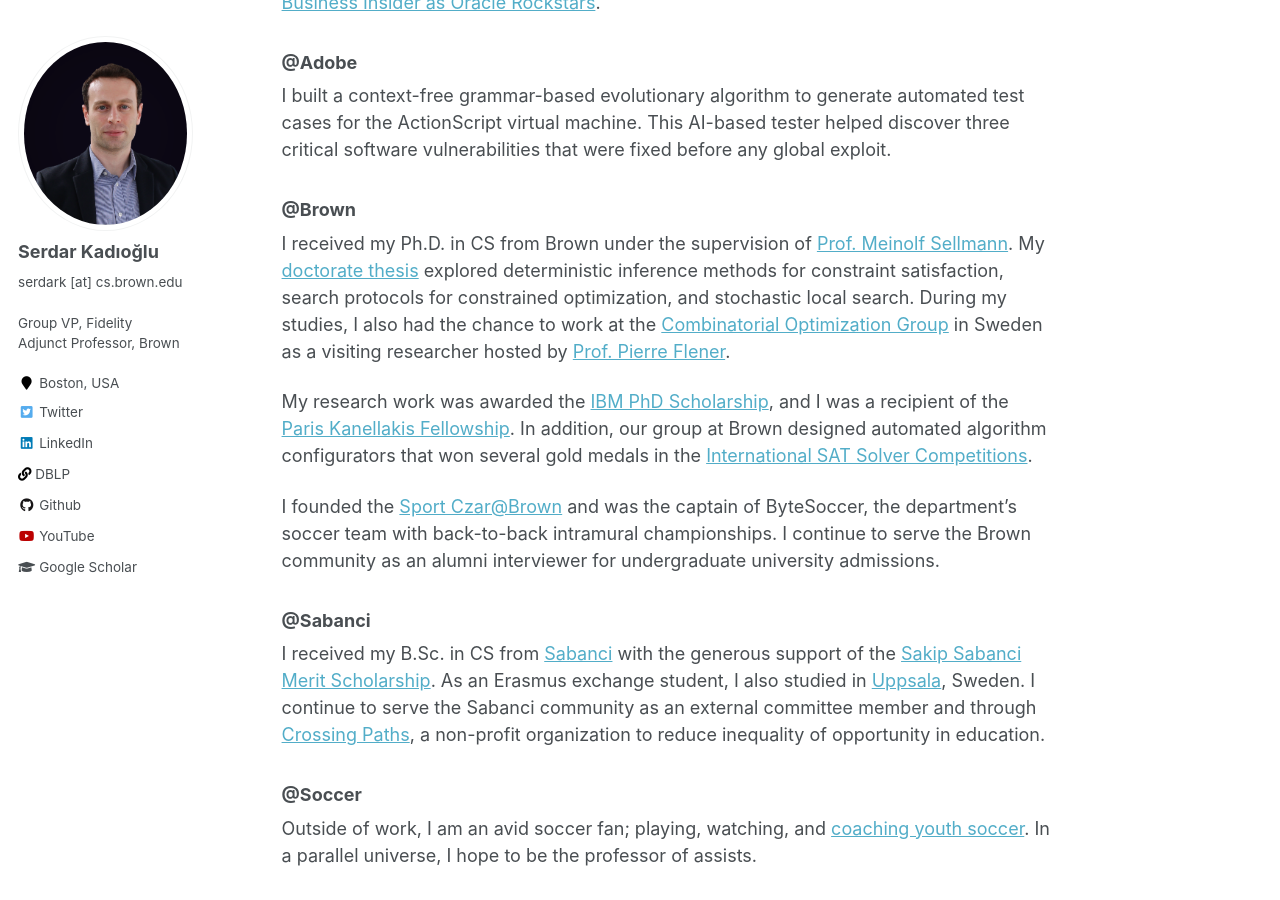
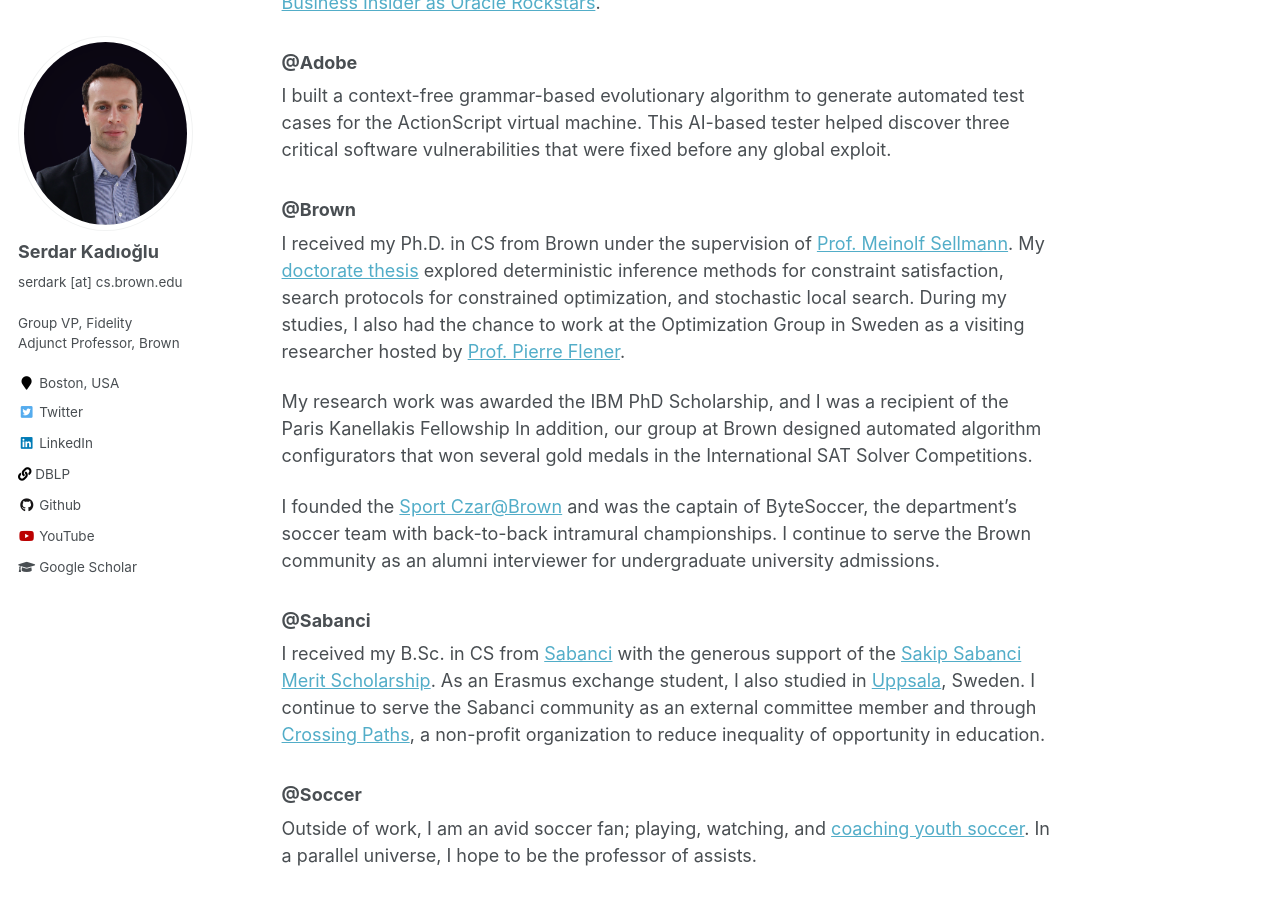
Before and after one commit to skadio/skadio.github.io, a Jekyll site: the page built from _pages/about.md, in a window 1280 px wide and 900 px high, scrolled down 1289 px. Built offline with Jekyll 4.4.1, drawn with Linux system fonts in a browser that asks for light colours; some of the changed text lies outside the part shown.

Commit message:
Update about.md

```diff
--- a/_pages/about.md
+++ b/_pages/about.md
@@ -55,9 +59,16 @@ I built a context-free grammar-based evolutionary algorithm to generate automate
 
 ### @Brown
 
-I received my Ph.D. in CS from Brown under the supervision of [Prof. Meinolf Sellmann](https://en.wikipedia.org/wiki/Meinolf_Sellmann). My [doctorate thesis](http://cs.brown.edu/research/pubs/theses/phd/2012/kadioglu.pdf) explored deterministic inference methods for constraint satisfaction, search protocols for constrained optimization, and stochastic local search. During my studies, I also had the chance to work at the [Combinatorial Optimization Group](http://www.it.uu.se/research/group/astra) in Sweden as a visiting researcher hosted by [Prof. Pierre Flener](http://user.it.uu.se/~pierref/).
+<!--
+http://www.it.uu.se/research/group/astra
+http://www.research.ibm.com/university/awards/phdfellowship.shtml
+https://en.wikipedia.org/wiki/Paris_Kanellakis
+http://www.satcompetition.org
+-->
 
-My research work was awarded the [IBM PhD Scholarship](http://www.research.ibm.com/university/awards/phdfellowship.shtml), and I was a recipient of the [Paris Kanellakis Fellowship](https://en.wikipedia.org/wiki/Paris_Kanellakis). In addition, our group at Brown designed automated algorithm configurators that won several gold medals in the [International SAT Solver Competitions](http://www.satcompetition.org/).
+I received my Ph.D. in CS from Brown under the supervision of [Prof. Meinolf Sellmann](https://en.wikipedia.org/wiki/Meinolf_Sellmann). My [doctorate thesis](http://cs.brown.edu/research/pubs/theses/phd/2012/kadioglu.pdf) explored deterministic inference methods for constraint satisfaction, search protocols for constrained optimization, and stochastic local search. During my studies, I also had the chance to work at the Optimization Group in Sweden as a visiting researcher hosted by [Prof. Pierre Flener](http://user.it.uu.se/~pierref/).
+
+My research work was awarded the IBM PhD Scholarship, and I was a recipient of the Paris Kanellakis Fellowship In addition, our group at Brown designed automated algorithm configurators that won several gold medals in the International SAT Solver Competitions.
 
 I founded the [Sport Czar@Brown](http://cs.brown.edu/degrees/misc/jobs/jobs.html#sport) and was the captain of ByteSoccer, the department's soccer team with back-to-back intramural championships. I continue to serve the Brown community as an alumni interviewer for undergraduate university admissions.
 
```
Also changed, not shown: other parts of _pages/about.md (+6 -2 lines).
